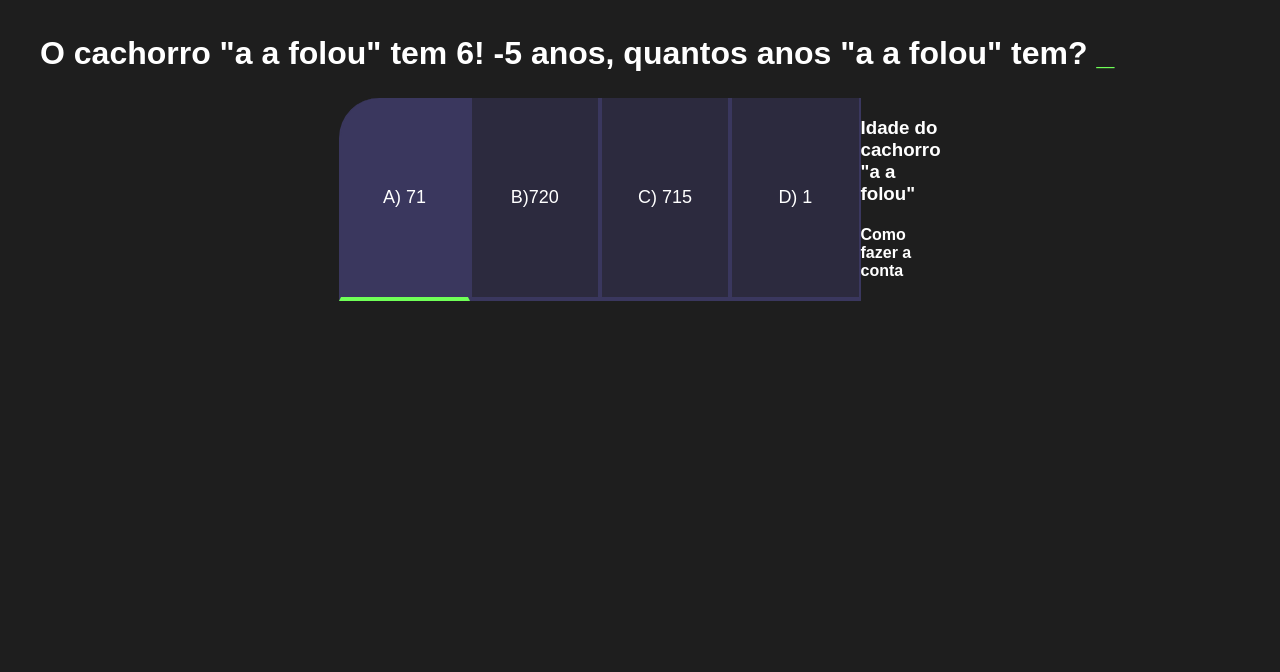
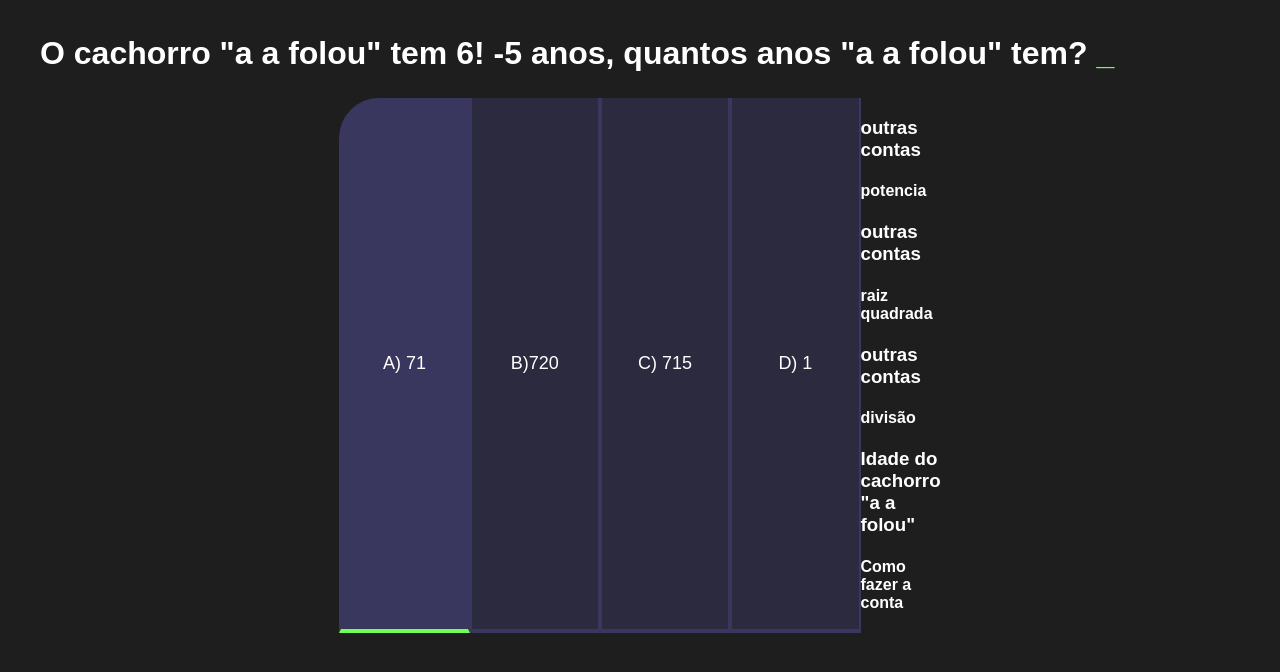
Before and after one commit to AlissonRafael/primeirotrimestre, a plain HTML site: page index.html in a window 1280 px wide. Drawn offline with Linux system fonts and the light colour scheme.

Commit message:
yituyuit

```diff
--- a/index.html
+++ b/index.html
@@ -17,6 +17,18 @@
 <button class="botao"> D) 1 </button>
 <div class="abas-textos">
   <div class="aba-conteudo">
+    <h3 class="aba-conteudo-titulo-principal">outras contas</h3>
+    <h4 class="aba-conteudo-titulo-secundario">potencia</h4>
+</div>
+<div class="aba-conteudo">
+  <h3 class="aba-conteudo-titulo-principal">outras contas</h3>
+  <h4 class="aba-conteudo-titulo-secundario">raiz quadrada</h4>
+</div>
+<div class="aba-conteudo">
+  <h3 class="aba-conteudo-titulo-principal">outras contas</h3>
+  <h4 class="aba-conteudo-titulo-secundario">divisão</h4>
+</div>
+  <div class="aba-conteudo">
       <h3 class="aba-conteudo-titulo-principal">Idade do cachorro "a a folou"</h3>
       <h4 class="aba-conteudo-titulo-secundario">Como fazer a conta</h4>
   </div>
```
